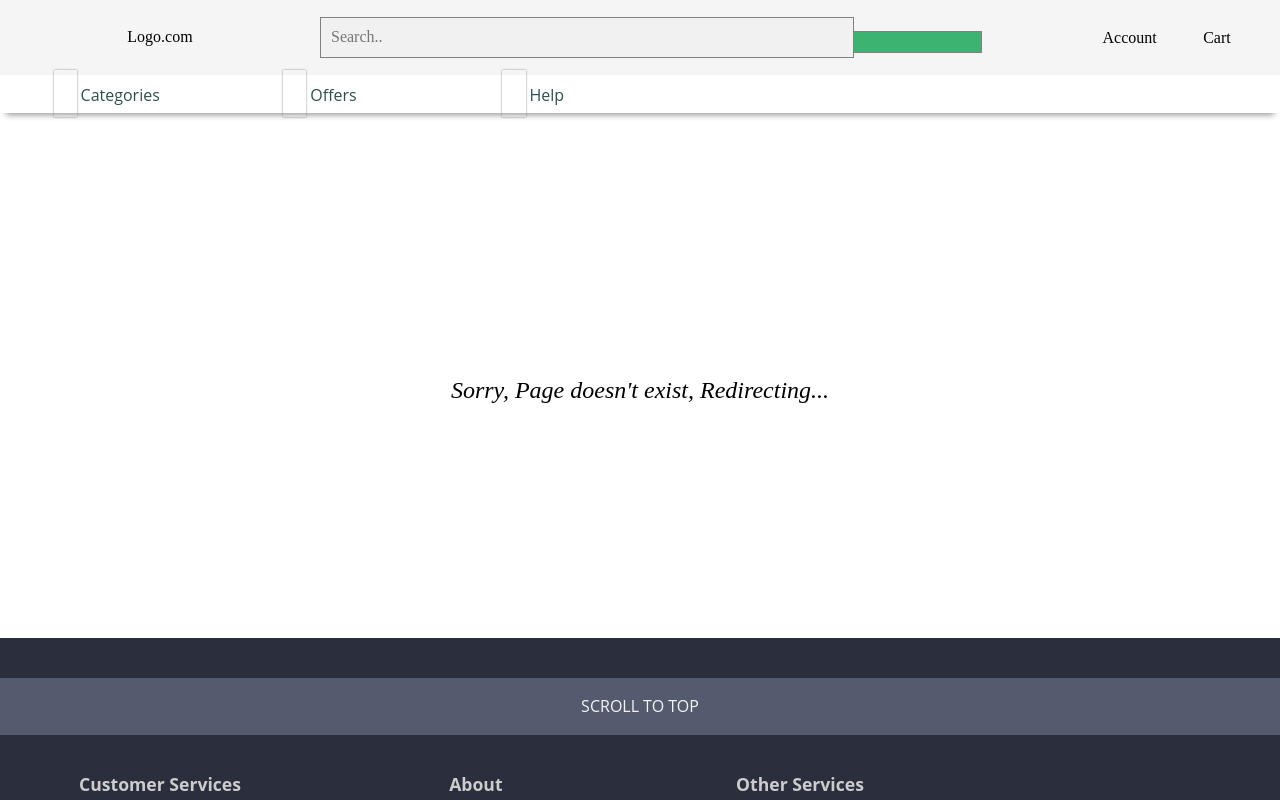
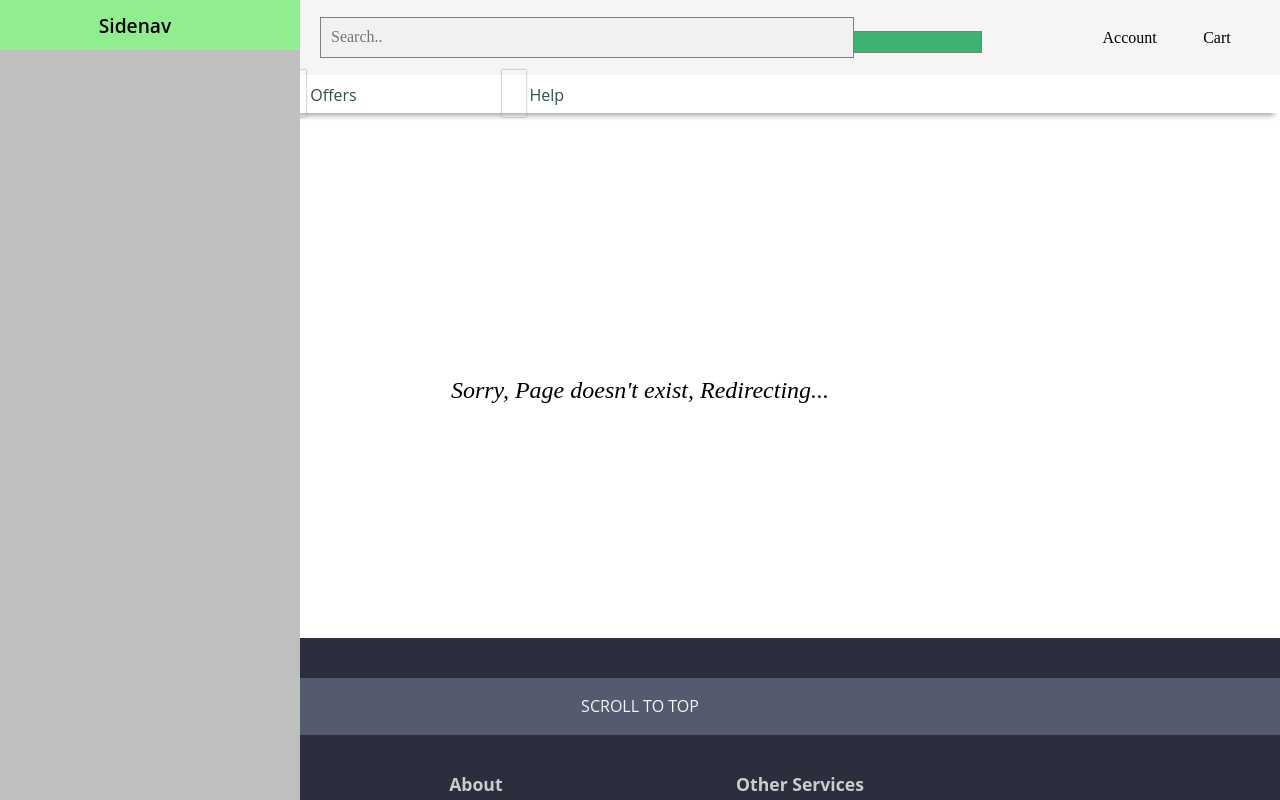
Before and after one commit to VineshReddy/ec-client, a React (Create React App) app: page / in a window 1280 px wide. Shown: the top 800 px of the page. Built offline with nearby package versions, Linux system fonts and the light colour scheme.

Commit message:
sidenav-trail1

```diff
--- /dev/null
+++ b/src/components/header/NavBar.jsx
@@ -0,0 +1,84 @@
+import React, { useState, useEffect, useLayoutEffect } from 'react'
+import { Link } from 'react-router-dom'
+
+const NavBar = () => {
+  const handleClick = () => {
+
+  }
+  return (
+    <>
+      <CategoriesNav />
+    <nav className="navbar grid">
+      <div className="nav-item categories button" onClick={handleClick}>
+          <div className="nav-item-content">
+            <i className="fas fa-bars"></i>
+            <span>Categories</span>
+          </div>
+      </div>
+      <div className="nav-item logo button">
+        <Link to="/">
+          <div className="nav-item-content">
+            <span>Logo.com</span>
+          </div>
+        </Link>
+      </div>
+      <div className="nav-item search ">
+          <div className="nav-item-content">
+              <div className="search-container">
+                 <input className="searchbar" type="text" placeholder="Search.." name="search" />
+                 <button type="submit">
+                  <i className="fas fa-search"></i>
+                 </button>
+              </div>
+          </div>
+      </div>
+
+      <div className="nav-item nav-account button">
+        <Link to="/user">
+          <div className="nav-item-content">
+            <i className="fas fa-user-alt"></i>
+            <span>Account</span>
+          </div>
+        </Link>
+      </div>
+      <div className="nav-item offers button">
+        <Link to="/">
+          <div className="nav-item-content">
+            <i className="fas fa-gift"></i>
+            <span>Offers</span>
+          </div>
+        </Link>
+      </div>
+      <div className="nav-item help button">
+        <Link to="/">
+          <div className="nav-item-content">
+            <i className="fas fa-phone"></i>
+            <span>Help</span>
+          </div>
+        </Link>
+      </div>
+      <div className="nav-item cart button">
+        <Link to="/user/cart">
+          <div className="nav-item-content">
+            <i className="fa fa-shopping-cart"></i>
+            <span>Cart</span>
+          </div>
+        </Link>
+      </div>
+    </nav>
+    </>
+  )
+}
+
+const CategoriesNav = () =>  {
+  return(
+    <div class="sidenav">
+      <div className="sidenav-header">
+        <div className="sidenav-heading flex-center">Sidenav</div>
+        <div className="sidenav-close"><i class="fas fa-times fa-2x"></i></div>
+      </div>
+    </div>
+  )
+}
+
+export default NavBar
--- a/src/components/header/index.jsx
+++ b/src/components/header/index.jsx
@@ -1,5 +1,6 @@
 import React, { useState, useEffect, useLayoutEffect } from 'react'
 import { Link } from 'react-router-dom'
+import NavBar from './NavBar.jsx'
 
 const Header = () => {
   const [size, setSize] = useState([0,0])
@@ -35,7 +36,7 @@ const Header = () => {
   return (
     <header>
       <NavTop />
-      <Navbar />
+      <NavBar />
     </header>
   )
 }
@@ -68,71 +69,6 @@ const NavTop = () => {
         </Link>
       </div>
     </div>
-  )
-}
-const Navbar = () => {
-  return (
-    <nav className="navbar grid">
-      <div className="nav-item categories button">
-        <Link to="/">
-          <div className="nav-item-content">
-            <i className="fas fa-bars"></i>
-            <span>Categories</span>
-          </div>
-        </Link>
-      </div>
-      <div className="nav-item logo button">
-        <Link to="/">
-          <div className="nav-item-content">
-            <span>Logo.com</span>
-          </div>
-        </Link>
-      </div>
-      <div className="nav-item search ">
-          <div className="nav-item-content">
-              <div className="search-container">
-                 <input className="searchbar" type="text" placeholder="Search.." name="search" />
-                 <button type="submit">
-                  <i className="fas fa-search"></i>
-                 </button>
-              </div>
-          </div>
-      </div>
-
-      <div className="nav-item nav-account button">
-        <Link to="/user">
-          <div className="nav-item-content">
-            <i className="fas fa-user-alt"></i>
-            <span>Account</span>
-          </div>
-        </Link>
-      </div>
-      <div className="nav-item offers button">
-        <Link to="/">
-          <div className="nav-item-content">
-            <i className="fas fa-gift"></i>
-            <span>Offers</span>
-          </div>
-        </Link>
-      </div>
-      <div className="nav-item help button">
-        <Link to="/">
-          <div className="nav-item-content">
-            <i className="fas fa-phone"></i>
-            <span>Help</span>
-          </div>
-        </Link>
-      </div>
-      <div className="nav-item cart button">
-        <Link to="/user/cart">
-          <div className="nav-item-content">
-            <i className="fa fa-shopping-cart"></i>
-            <span>Cart</span>
-          </div>
-        </Link>
-      </div>
-
-    </nav>
   )
 }
 
--- a/src/css/App.scss
+++ b/src/css/App.scss
@@ -3,6 +3,7 @@
 
 
 @import 'Header';
+@import 'Navbar';
 @import 'Footer';
 @import 'Cart';
 @import 'Orders';
--- /dev/null
+++ b/src/css/Navbar.scss
@@ -0,0 +1,27 @@
+
+
+.sidenav {
+  position: fixed;
+  top: 0;
+  left: 0;
+  width: 300px;
+  background: #bfbfbf;
+  height: 100%;
+  z-index: 1;
+}
+
+.sidenav-header {
+  height:50px;
+  background-color: lightgreen;
+  .sidenav-heading{
+    height: 100%;
+    width: 90%;
+    font: 600 1.2rem 'Open Sans';
+  }
+  .sidenav-close{
+    display: inline;
+    position: absolute;
+    top:10px;
+    right:20px;
+  }
+}
```
